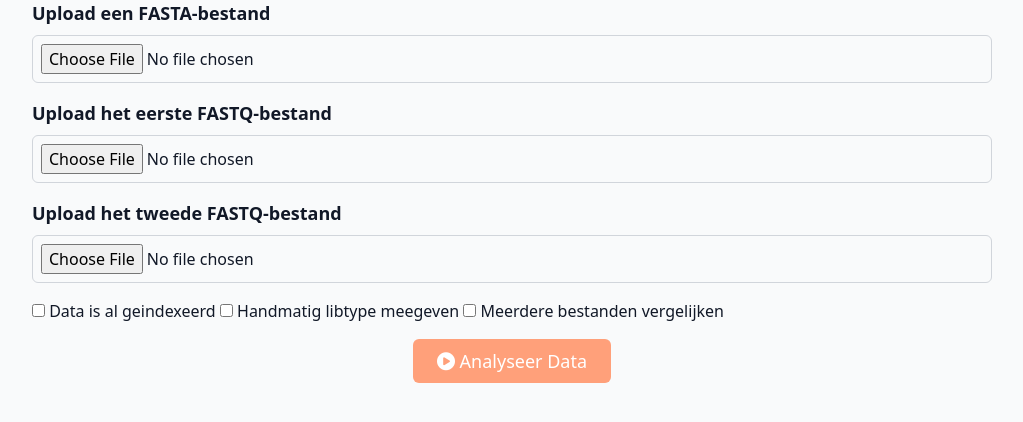
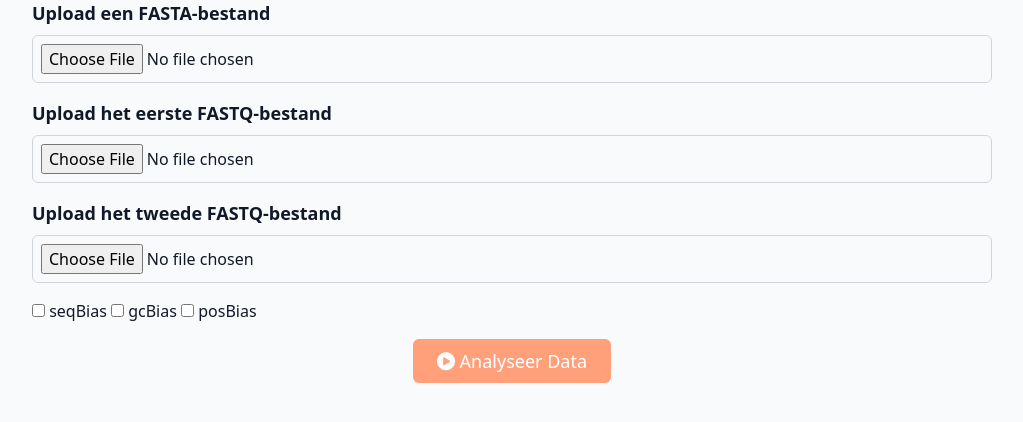
Before and after one commit to Wietze-vd-Berg/De_Bioinformatica_Toolbox, a Flask app: page /salmon_invoer in a window 1280 px wide. Shown: the part 185-607 px from the top of the page, without its empty margins (128-1151 px from the left). Run offline with Flask 3, Linux system fonts and the light colour scheme; some libraries are stand-ins or nearby versions.

Commit message:
Checkboxes toegevoegd

```diff
--- a/Website/app.py
+++ b/Website/app.py
@@ -34,22 +34,25 @@ def salmon_invoer():
         fasta_file = request.files.get("fasta-file")
         fastq_file1 = request.files.get("fastq-file1")
         fastq_file2 = request.files.get("fastq-file2")
+        seqBias = request.form.get("seqBias")
+        posBias = request.form.get('posBias')
+        gcBias = request.form.get('gcBias')
 
         if not fasta_file or not fastq_file1 or not fastq_file2:
-            return 'error-bericht'
+            return 'error-bericht', 400
 
-        if fasta_file:
-            kwargs["fasta_file"] = fasta_file  # toevoegen aan de kwargs
+        kwargs["fasta_file"] = fasta_file  # toevoegen aan de kwargs
+        kwargs["fastq_file1"] = fastq_file1
+        kwargs["fastq_file2"] = fastq_file2
 
-        if fastq_file1:
-            kwargs["fastq_file1"] = fastq_file1
+        if seqBias: kwargs['seqBias'] = True
+        else: kwargs['seqBias'] = False
 
-        if fastq_file2:
-            kwargs["fastq_file2"] = fastq_file2
+        if posBias: kwargs['posBias'] = True
+        else: kwargs['posBias'] = False
 
-        kwargs['seqBias'] = bool(request.files.get('seqBias'))
-        kwargs['gcBias'] = bool(request.files.get('gcBias'))
-        kwargs['posBias'] = bool(request.files.get('posBias'))
+        if gcBias: kwargs['gcBias'] = True
+        else: kwargs['gcBias'] = False
 
         # Voer de Salmon-analyse uit met de gegeven parameters
         quantresult = salmon_handler(kwargs)
@@ -70,7 +73,7 @@ def salmon_invoer():
         bar_chart_data = generate_bar_chart(data_fastq1)
 
         return render_template('resultaat.html', title='Resultaat', active_page='resultaat',
-                               bar_chart_data=bar_chart_data)
+                               bar_chart_data=bar_chart_data, kwargs=kwargs)
 
 
 @app.route('/uitleg')
--- a/Website/templates/salmon_invoer.html
+++ b/Website/templates/salmon_invoer.html
@@ -21,9 +21,10 @@
             </div>
 
             <p>
-                <input type="checkbox" name="seqBias" value="checked"> Data is al geindexeerd
-                <input type="checkbox" name="gcBias" value="checked"> Handmatig libtype meegeven
-                <input type="checkbox" name="posBias" value="checked"> Meerdere bestanden vergelijken </p>
+                <input type="checkbox" id ="seqBias" name="seqBias" value="checked"> seqBias
+                <input type="checkbox" id ="gcBias" name="gcBias" value="checked"> gcBias
+                <input type="checkbox" id="posBias" name="posBias" value="checked"> posBias
+            </p>
 
             <div class="flex justify-center">
                 <button type="submit" class="bg-[#FFA07A] text-white px-6 py-2 rounded-md text-lg hover:bg-[#FF8C69]">
```
Also changed, not shown: Website/static/py/salmon.py (+4 -5 lines), Website/templates/resultaat.html (+8 -0 lines).
